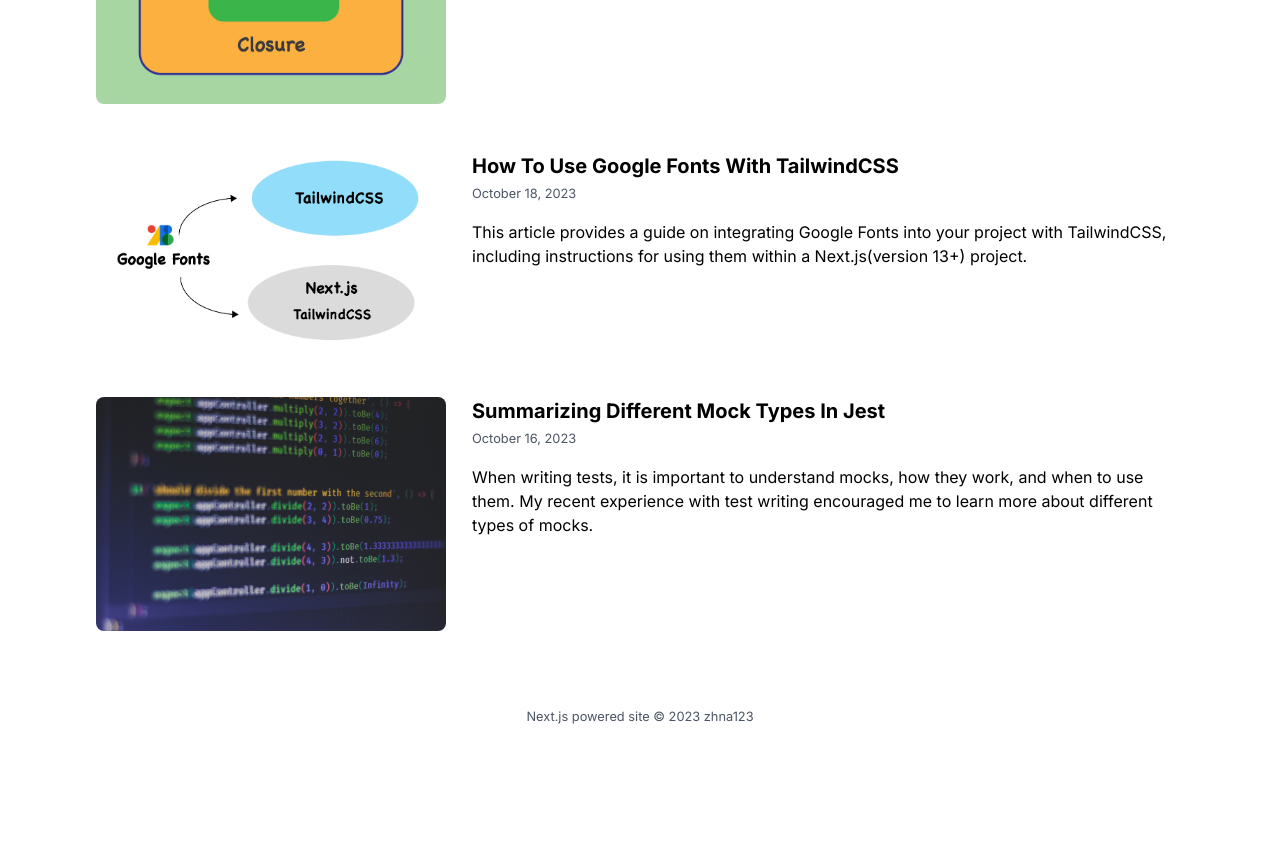
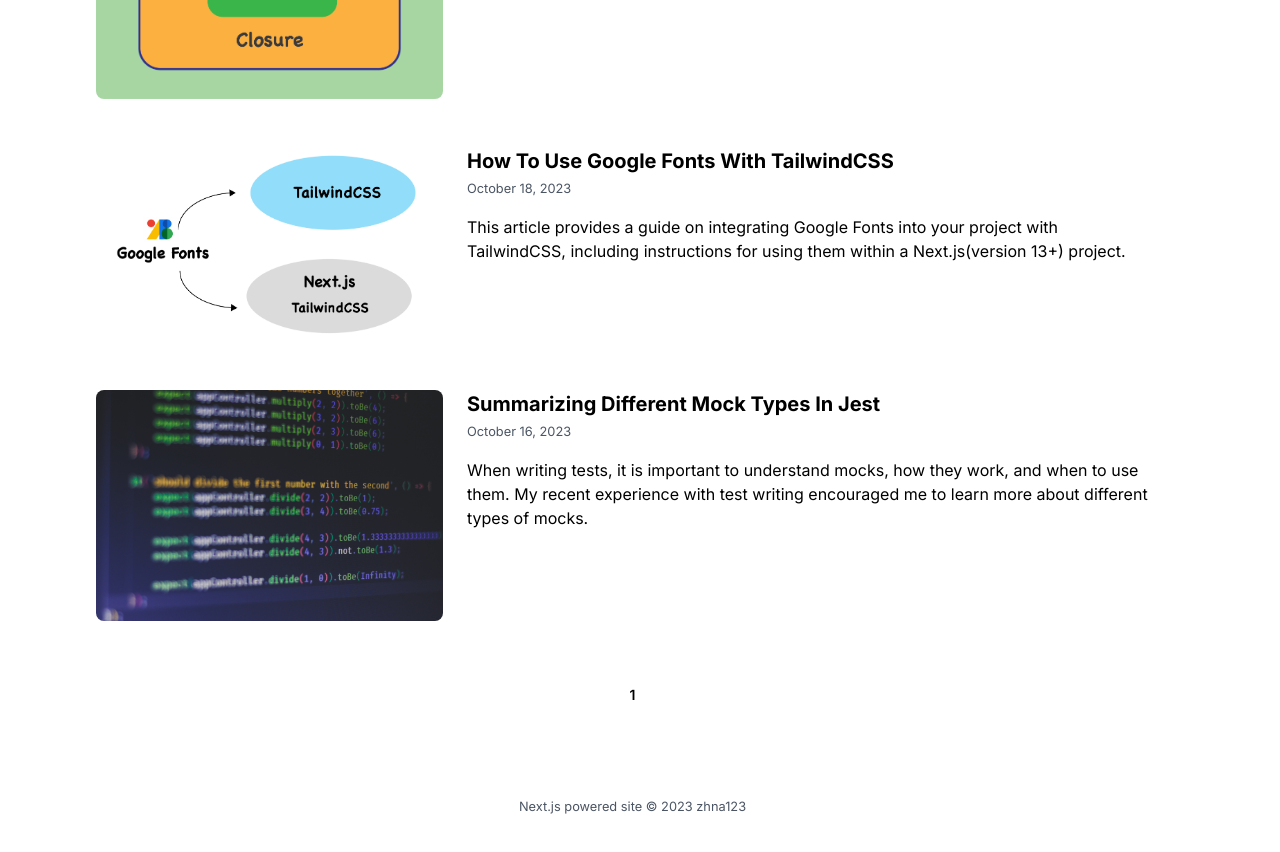
Before and after one commit to zhna123/nextjs-blog, a Next.js app: page / in a window 1280 px wide. Shown: the part 1140-1992 px from the top of the page. Before the commit the page ends 1907 px from the top, so only its background shows below. Built offline with nearby package versions, Linux system fonts and the light colour scheme; a web font is replaced by a local one.

Commit message:
added pagination

```diff
--- /dev/null
+++ b/components/PaginatedPage.tsx
@@ -0,0 +1,60 @@
+import Link from "next/link";
+import Pagination from "./Pagination"
+import Image from 'next/image';
+import Date from '../components/date';
+
+
+type PageProps = {
+  posts: any[]
+  currentPage: number
+  totalPosts: number
+  perPage: number
+}
+
+const Post = ({coverImage, id, title, date, excerpt}: any) => {
+  return (
+    <li className='grid grid-cols-3 gap-4 py-6'>
+      <Image
+        priority
+        src={coverImage}
+        width={350}
+        height={250}
+        alt=""
+        className='object-cover rounded-lg'
+      />
+      <div className='col-span-2 px-2'>
+        <Link href={`/posts/${id}`} className='text-xl font-bold'>{title}</Link>
+        <br />
+        <small className='text-gray-600'>
+          <Date dateString={date} />
+        </small>
+        <p className='pt-4'>{excerpt}</p>
+      </div>
+    </li>
+  )
+}
+
+const PaginationPage = ({
+  posts,
+  currentPage,
+  totalPosts,
+  perPage,
+}: PageProps): JSX.Element => {
+  return (
+    <div>
+      <ul>
+        {posts.map((post, i) => (
+          <Post key={i} {...post} />
+        ))}
+      </ul>
+      <Pagination
+        totalItems={totalPosts}
+        currentPage={currentPage}
+        itemsPerPage={perPage}
+        renderPageLink={(page) => `/allposts/${page}`}
+      />
+    </div>
+  )
+}
+
+export default PaginationPage
--- /dev/null
+++ b/components/Pagination.tsx
@@ -0,0 +1,48 @@
+import usePagination from "hooks/usePagination"
+import Link from "next/link"
+
+export type PaginationProps = {
+  totalItems: number
+  currentPage: number
+  renderPageLink: (page: number) => string
+  itemsPerPage?: number
+}
+
+const Pagination = (
+  {
+    totalItems,
+    currentPage,
+    itemsPerPage = 10,
+    renderPageLink,
+  }: PaginationProps
+) => {
+  const totalPages = Math.ceil(totalItems / itemsPerPage);
+  const pages = usePagination(totalPages, currentPage)
+
+  return (
+    <div className="flex items-center justify-center my-8">
+      {pages.map((pageNumber, i) =>
+        pageNumber === '...' ? (
+          <span
+            key={i}
+            className="px-4 py-2 rounded-full text-sm font-semibold text-black"
+          >
+            {pageNumber}
+          </span>
+        ) : (
+          <Link
+            key={i}
+            href={renderPageLink(pageNumber as number)}
+            className={`${
+              pageNumber === currentPage ? 'text-blue-00' : 'text-black'
+            } px-4 py-2 mx-1 rounded-full text-sm font-semibold no-underline`}
+          >
+            {pageNumber}
+          </Link>
+        )
+      )}
+    </div>
+  )
+}
+
+export default Pagination;
--- a/components/header.tsx
+++ b/components/header.tsx
@@ -5,7 +5,7 @@ export default function Header() {
     <header>
       <nav className='h-8 w-full text-lg text-gray-800'>
         <ul className='flex justify-center md:justify-end gap-4'>
-          <li><Link href="/">Blog</Link></li>
+          <li><Link href="/">Articles</Link></li>
           <li><Link href="/about">About</Link></li>
           <li><Link href="/contact">Contact</Link></li>
         </ul>
--- a/components/intro.tsx
+++ b/components/intro.tsx
@@ -2,9 +2,11 @@
 export default function Intro() {
   return (
     <section className='grid grid-cols-3 pt-6 pb-24 text-gray-600'>
-      <p></p>
-      <p className='text-center text-lg'>Welcome to my development blog, where I share insights and lessons through concise articles.</p>
-      <p></p>
+      <br />
+      <p className='text-center text-lg'>
+      Welcome to my blog! Here, I share short and simple articles about what I'm learning in development.
+      </p>
+      <br />
     </section>
   )
 }
--- /dev/null
+++ b/hooks/usePagination.ts
@@ -0,0 +1,41 @@
+
+// Generate a sequence of numbers using array index
+const getPages = (length: number, inc: number = 1) =>
+  Array.from({ length }, (_, i) => i + inc)
+
+export default function usePagination(
+  totalPages: number,
+  currentPage: number,
+) {
+  // -> 1 2 3 4 5 - display all page numbers
+  if (totalPages <= 7) {
+    return getPages(totalPages)
+  }
+  // -> 1 2 3 ... 9 10
+  // If the current page is among the first 3 pages,
+  // show the first 3, an ellipsis, and the last 2 pages.
+  if (currentPage <= 3) {
+    return [1, 2, 3, '...', totalPages - 1, totalPages]
+  }
+
+  // -> 1 2 ... 8 9 10
+  // If the current page is among the last 3 pages,
+  // show the first 2, an ellipsis, and the last 3 pages.
+  if (currentPage >= totalPages - 2) {
+    return [1, 2, '...', totalPages - 2, totalPages - 1, totalPages]
+  }
+
+  // If the current page is somewhere in the middle,
+  // show the first page, an ellipsis, the current page and its neighbors,
+  // another ellipsis, and the last page.
+  // -> 1 ... 4 5 6 ... 10
+  return [
+    1,
+    '...',
+    currentPage - 1,
+    currentPage,
+    currentPage + 1,
+    '...',
+    totalPages,
+  ]
+}
--- a/lib/constant.ts
+++ b/lib/constant.ts
@@ -1,2 +1,3 @@
 export const NAME = 'Na Zhao';
 export const SITE_TITLE = 'Na\'s Blog';
+export const PER_PAGE = 5;
--- a/lib/posts.ts
+++ b/lib/posts.ts
@@ -6,7 +6,7 @@ import html from 'remark-html';
 
 const postsDirectory = path.join(process.cwd(), 'posts');
 
-export function getSortedPostsData() {
+function getSortedPostsData() {
   // Get file names under /posts
   const fileNames = fs.readdirSync(postsDirectory);
   const allPostsData = fileNames.map((fileName) => {
@@ -34,6 +34,20 @@ export function getSortedPostsData() {
       return -1;
     }
   });
+}
+
+export async function getPaginatedPostsData(
+  {
+    limit,
+    page,
+  }: {
+    limit: number
+    page: number
+  }
+) {
+  const allPosts = getSortedPostsData()
+  const paginatedPosts = allPosts.slice((page - 1) * limit, page * limit)
+  return { posts: paginatedPosts, total: allPosts.length }
 }
 
 export function getAllPostIds() {
--- /dev/null
+++ b/pages/allposts/[page].tsx
@@ -0,0 +1,76 @@
+import PaginationPage from "@/components/PaginatedPage"
+import Layout from "@/components/layout"
+import Profile from "@/components/profile"
+import { PER_PAGE, SITE_TITLE } from "lib/constant"
+import { getPaginatedPostsData } from "lib/posts"
+import { GetStaticPaths, GetStaticProps, GetStaticPropsContext } from "next"
+import Head from "next/head"
+
+type PageProps = {
+  posts: any[]
+  totalPosts: number
+  currentPage: number
+}
+
+function PaginatedPage({ posts, totalPosts, currentPage }: PageProps) {
+  return (
+    <Layout>
+      <Head>
+        <title>Page {currentPage} - {SITE_TITLE}</title>
+      </Head>
+      <Profile />
+      <section>
+        <PaginationPage
+          posts={posts}
+          currentPage={currentPage}
+          totalPosts={totalPosts}
+          perPage={PER_PAGE}
+        />
+      </section>
+    </Layout>
+  )
+}
+
+export const getStaticProps: GetStaticProps = async ({
+  params,
+}: GetStaticPropsContext) => {
+  const page = Number(params?.page) || 1
+  const { posts, total } = await getPaginatedPostsData({ limit: PER_PAGE, page })
+
+  if (!posts.length) {
+    return {
+      notFound: true,
+    }
+  }
+
+  // Redirect the first page to `/` to avoid duplicated content
+  if (page === 1) {
+    return {
+      redirect: {
+        destination: '/',
+        permanent: false,
+      },
+    }
+  }
+
+  return {
+    props: {
+      posts,
+      totalPosts: total,
+      currentPage: page,
+    },
+    revalidate: 60 * 60 * 24, // <--- ISR cache: once a day
+  }
+}
+
+export const getStaticPaths: GetStaticPaths = async () => {
+  return {
+    // Prerender the next 5 pages after the first page, which is handled by the index page.
+    // Other pages will be prerendered at runtime.
+    paths: Array.from({ length: 5 }).map((_, i) => `/allposts/${i + 2}`),
+    // Block the request for non-generated pages and cache them in the background
+    fallback: 'blocking',
+  }
+}
+
+export default PaginatedPage;
--- a/pages/index.tsx
+++ b/pages/index.tsx
@@ -5,30 +5,38 @@ import Date from '../components/date';
 import Image from 'next/image';
 
 
-import { getSortedPostsData } from '../lib/posts';
+import { getPaginatedPostsData } from '../lib/posts';
 import { GetStaticProps } from 'next';
-import { SITE_TITLE } from '../lib/constant';
+import { PER_PAGE, SITE_TITLE } from '../lib/constant';
 import Profile from '../components/profile';
+import PaginationPage from '@/components/PaginatedPage';
+
 
 export const getStaticProps: GetStaticProps = async () => {
-  const allPostsData = getSortedPostsData();
+  const {posts, total} = await getPaginatedPostsData({limit: PER_PAGE, page: 1});
   return {
     props: {
-      allPostsData,
+      posts,
+      totalPosts: total,
+      currentPage: 1,
     },
   };
 }
 
 export default function Home({
-  allPostsData,
+  posts,
+  totalPosts,
+  currentPage
  }: {
-  allPostsData: {
+  posts: {
     date: string;
     excerpt: string;
     coverImage: string;
     title: string;
     id: string;
-  }[]
+  }[],
+  totalPosts: number,
+  currentPage: number
  }) {
   return (
     <Layout>
@@ -37,29 +45,12 @@ export default function Home({
       </Head>
       <Profile />
       <section>
-        {/* <h2 className='text-2xl font-semibold text-gray-800 pb-4'>Blog</h2> */}
-        <ul >
-          {allPostsData.map(({ id, date, excerpt, coverImage, title }) => (
-          <li key={id} className='grid grid-cols-3 gap-4 py-6'>
-            <Image
-              priority
-              src={coverImage}
-              width={350}
-              height={250}
-              alt=""
-              className='object-cover rounded-lg'
-              />
-            <div className='col-span-2 px-2'>
-              <Link href={`/posts/${id}`} className='text-xl font-bold'>{title}</Link>
-              <br />
-              <small className='text-gray-600'>
-                <Date dateString={date} />
-              </small>
-              <p className='pt-4'>{excerpt}</p>
-            </div>
-          </li>
-          ))}
-        </ul>
+        <PaginationPage
+          posts={posts}
+          currentPage={currentPage}
+          totalPosts={totalPosts}
+          perPage={PER_PAGE}
+        />
       </section>
     </Layout>
   );
--- a/pages/posts/[id].tsx
+++ b/pages/posts/[id].tsx
@@ -49,6 +49,9 @@ export default function Post({
         </div>
         <div className='pt-8 prose lg:prose-xl' dangerouslySetInnerHTML={{ __html: postData.contentHtml }} />
       </article>
+      <div className='py-20 text-gray-600'>
+        <Link href="/">← Back to articles</Link>
+      </div>
     </Layout>
   );
 }
--- a/styles/globals.css
+++ b/styles/globals.css
@@ -1,3 +1,7 @@
 @tailwind base;
 @tailwind components;
 @tailwind utilities;
+
+html {
+  scrollbar-gutter: stable;
+}
```
Also changed, not shown: pages/about.tsx (+17 -2 lines).
